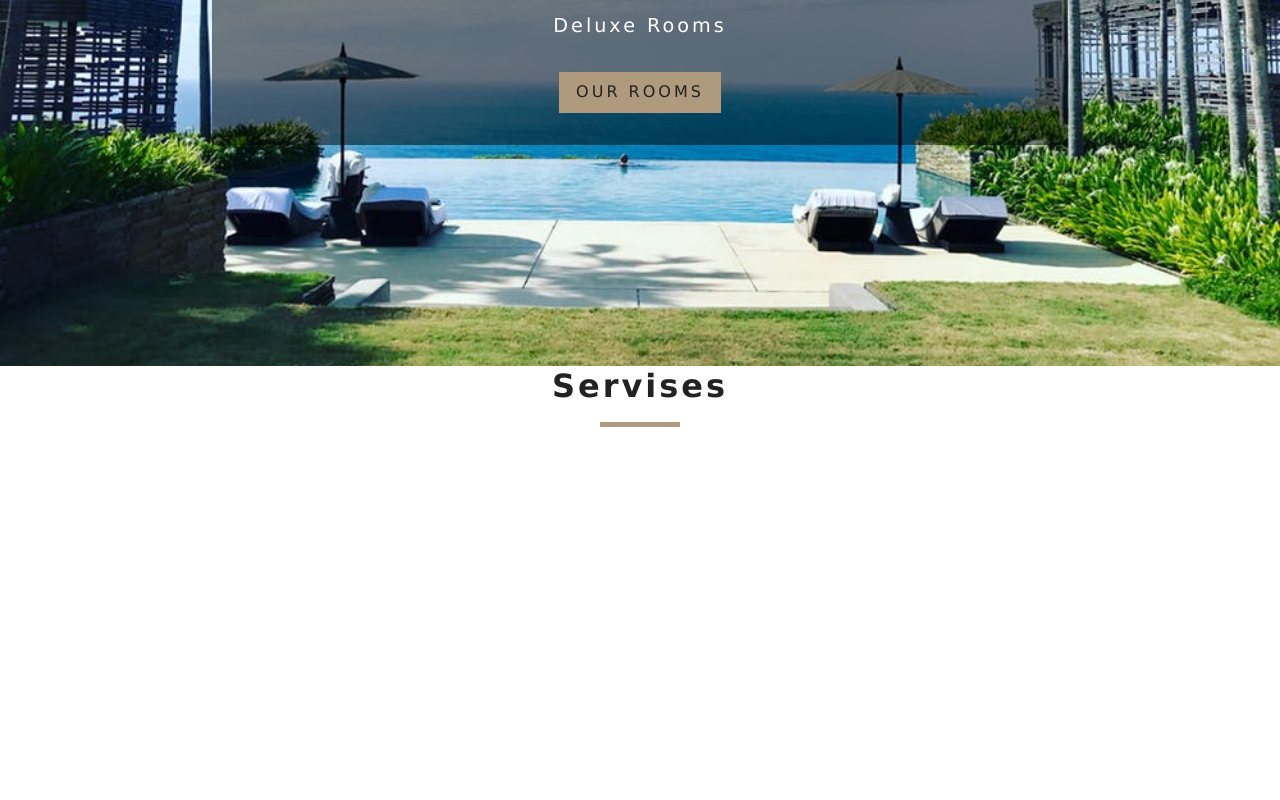
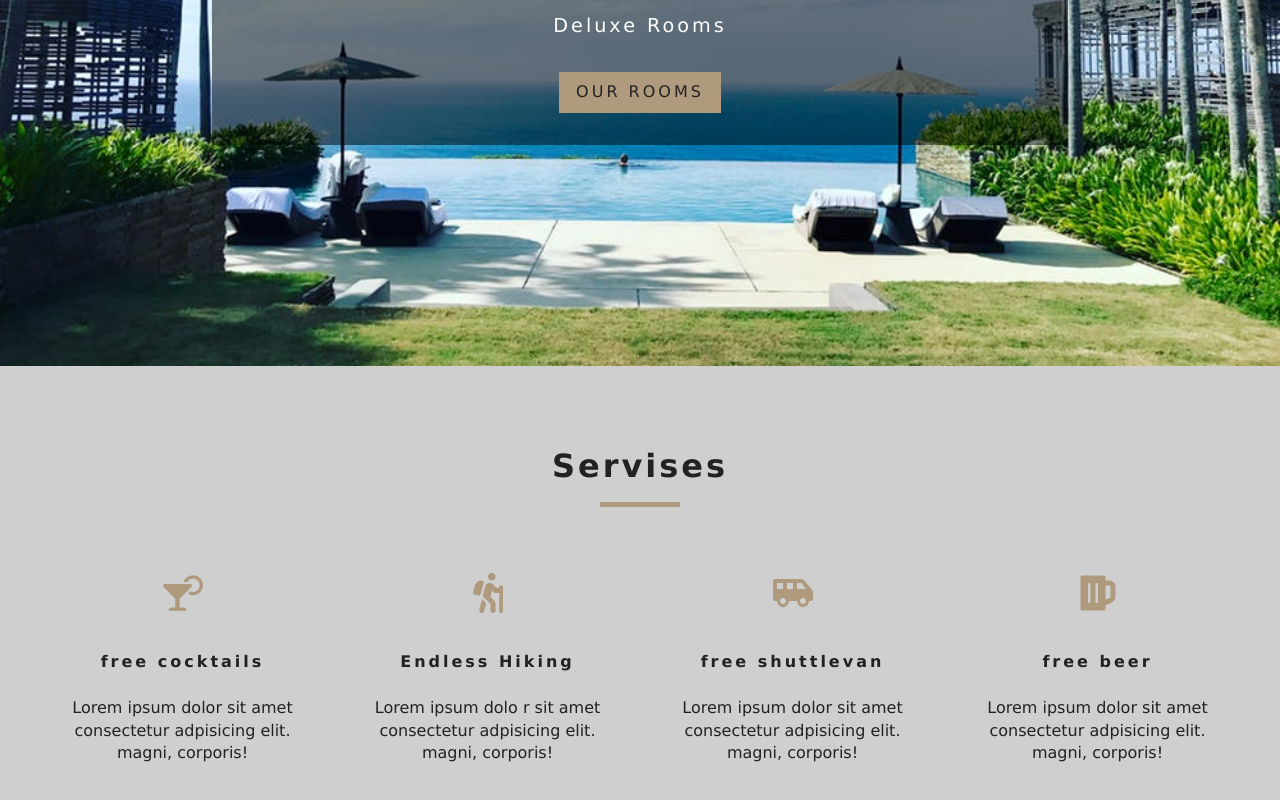
Before and after one commit to hiwiehk19/Hotel-room-reservation, a React (Create React App) app: page / in a window 1280 px wide. Shown: the part 434-1234 px from the top of the page. Before the commit the page ends 925 px from the top, so only its background shows below. Built offline with nearby package versions, Linux system fonts and the light colour scheme.

Commit message:
add services

```diff
--- a/src/components/Services.js
+++ b/src/components/Services.js
@@ -1,12 +1,49 @@
 import React, { Component } from 'react'
 import Title from './Title'
+import {FaCocktail,FaHiking,FaShuttleVan,FaBeer} from 'react-icons/fa'
 export default class Services extends Component {
+     state={
+         services: [
+             {
+                 icon:<FaCocktail/>,
+                 title:"free cocktails",
+                 info: "Lorem ipsum dolor sit amet consectetur adpisicing elit. magni, corporis!"
+             },
+             {
+                icon:<FaHiking/>,
+                title:"Endless Hiking",
+                info: "Lorem ipsum dolo  r sit amet consectetur adpisicing elit. magni, corporis!"
+            },
+            {
+                icon:<FaShuttleVan/>,
+                title:"free shuttlevan",
+                info: "Lorem ipsum dolor sit amet consectetur adpisicing elit. magni, corporis!"
+            },
+            {
+                icon:<FaBeer/>,
+                title:"free beer",
+                info: "Lorem ipsum dolor sit amet consectetur adpisicing elit. magni, corporis!"
+            }
+         ]
+     }
     render() {
         return (
-            <div>
+            <section className="services">
+
                <Title title="servises" />
+               <div className="services-center">
+               {this.state.services.map((item,index)=>{
+               return (
+                   <article key={index} className="service">
+                       <span>{item.icon}</span>
+                       <h6>{item.title}</h6>
+                       <p>{item.info}</p>
+                   </article>
+               )}
+               )}
+            </div>
+            </section>
 
-            </div>
         )
     }
 }
```
Also changed, not shown: src/pages/Error.js (line endings or trailing spaces), src/pages/Rooms.js (line endings or trailing spaces).
